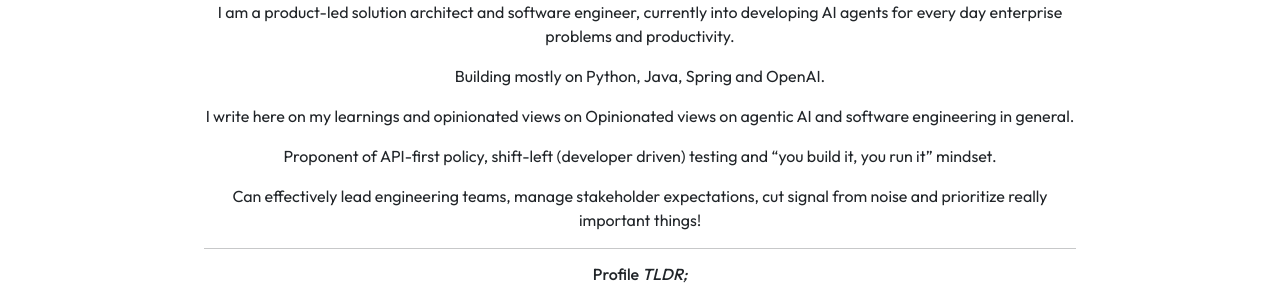
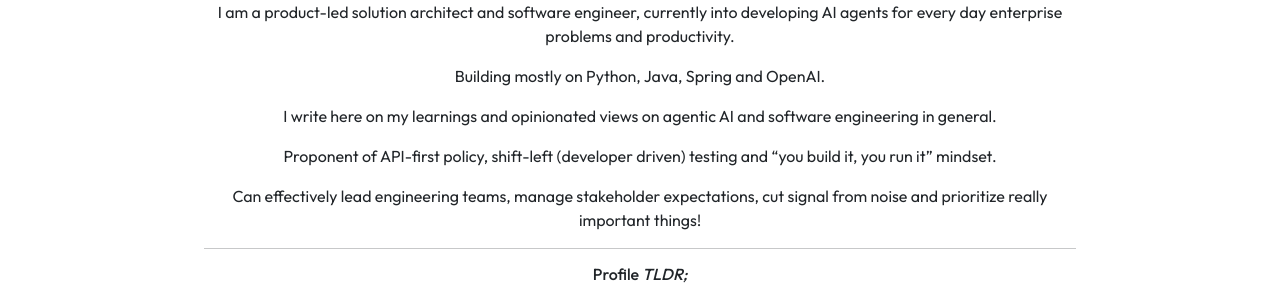
Before and after one commit to coffeeml/coffeeml.github.io, a Jekyll site: the page built from index.markdown, in a window 1280 px wide. Shown: the part 711-1008 px from the top of the page. Built offline with Jekyll 4.4.1, drawn with Linux system fonts in a browser that asks for light colours.

Commit message:
Update index.markdown

```diff
--- a/index.markdown
+++ b/index.markdown
@@ -10,7 +10,7 @@
         <h4>Hey there! I'm Saurav 👋🏽</h4>
         <p>I am a product-led solution architect and software engineer, currently into developing AI agents for every day enterprise problems and productivity.</p>
         <p>Building mostly on Python, Java, Spring and OpenAI.</p>
-        <p>I write here on my learnings and opinionated views on Opinionated views on agentic AI and software engineering in general.</p>
+        <p>I write here on my learnings and opinionated views on agentic AI and software engineering in general.</p>
         <p>Proponent of API-first policy, shift-left (developer driven) testing and “you build it, you run it” mindset.</p>
         <p>Can effectively lead engineering teams, manage stakeholder expectations, cut signal from noise and prioritize really important things!</p>
         <hr />
```
